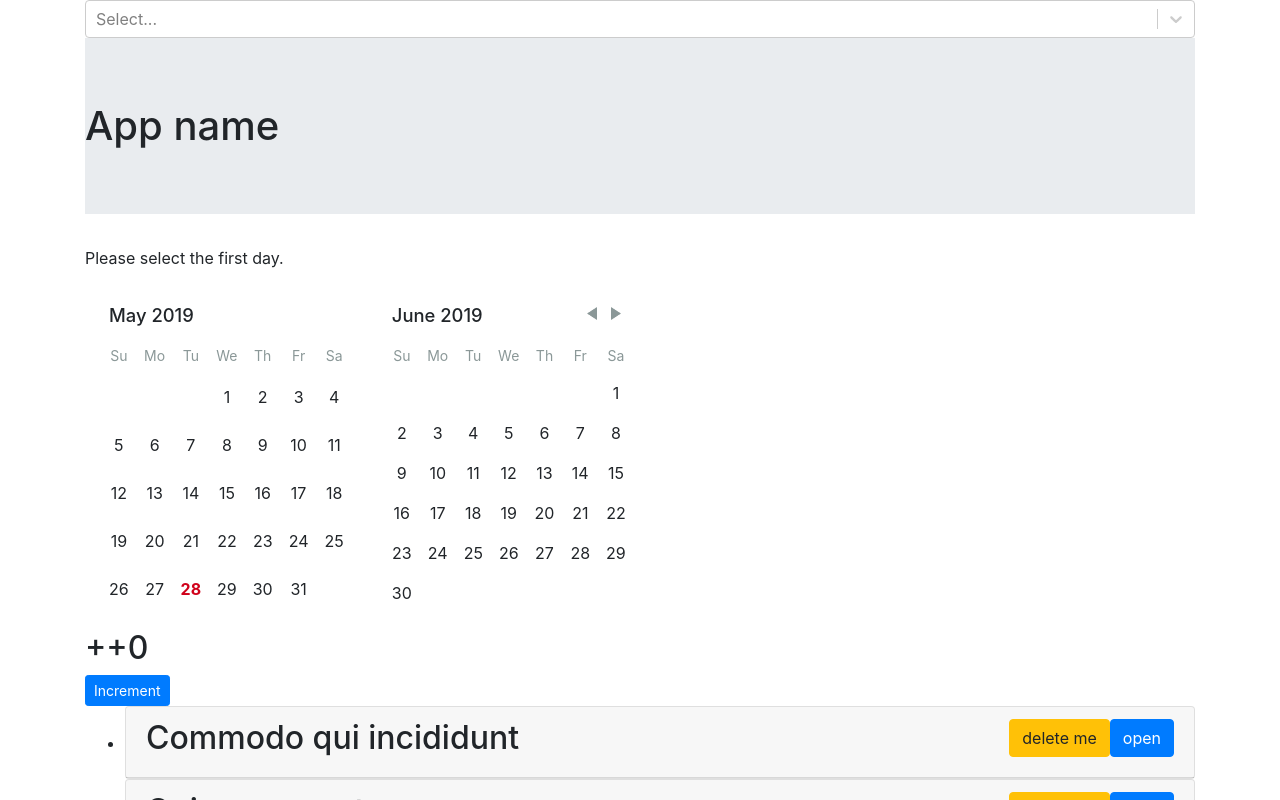
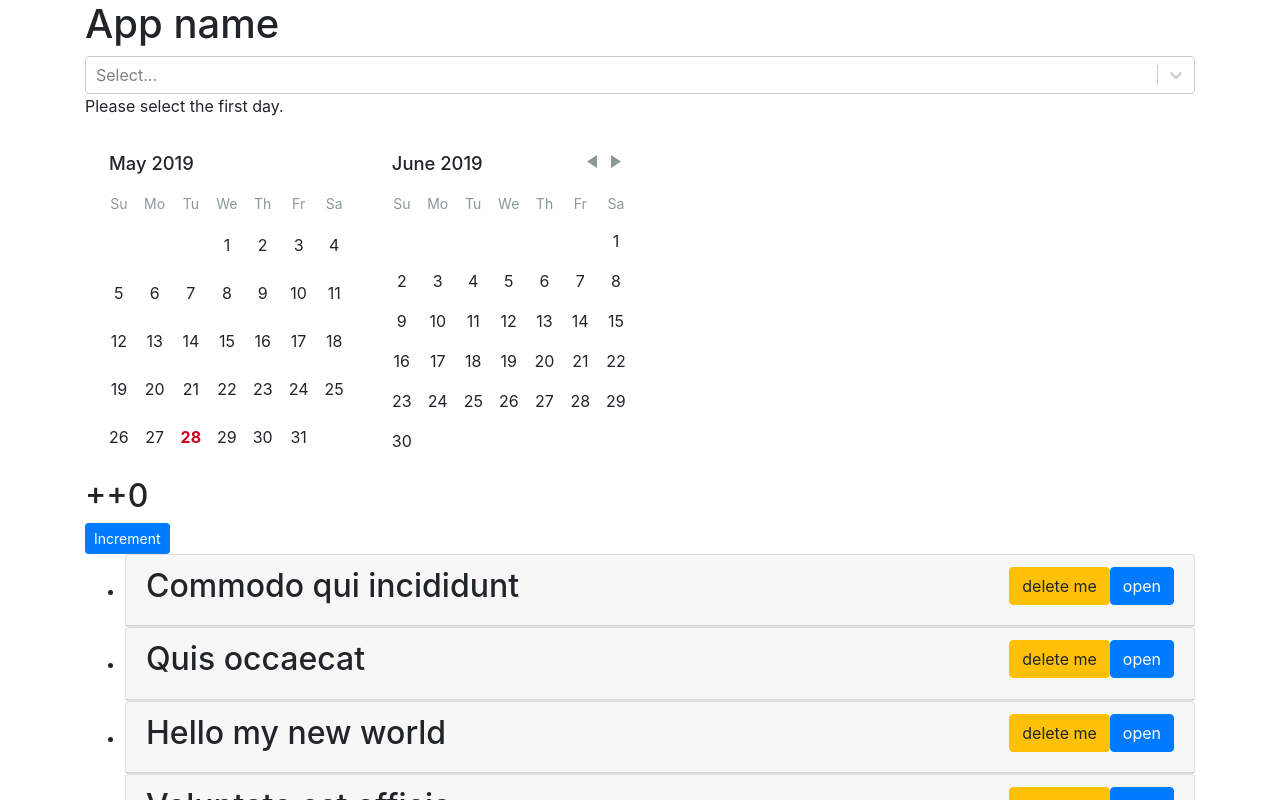
Before and after one commit to KirillChekalin/react, a React (Create React App) app: page / in a window 1280 px wide. Shown: the top 800 px of the page. Built offline with nearby package versions, Linux system fonts and the light colour scheme; the HTML template or start-up script is replaced by a standard one.

Commit message:
filters state are in redux store

```diff
--- a/src/AC/index.js
+++ b/src/AC/index.js
@@ -1,4 +1,4 @@
-import {DELETE_ARTICLE, INCREMENT} from '../constans';
+import {DELETE_ARTICLE, INCREMENT, FILTER_ARTICLE, CHANGE_SELECTION} from '../constans';
 
 export function increment() {
   return {
@@ -12,3 +12,11 @@ export function deleteArticle(id) {
     payload: {id}
   };
 };
+
+export function changeSelection(selected) {
+  // console.log(selected);
+  return {
+    type: CHANGE_SELECTION,
+    payload: {selected}
+  };
+}
--- a/src/components/App.js
+++ b/src/components/App.js
@@ -3,35 +3,24 @@ import React,{Component} from 'react'
 import ArticleList from './ArticleList'
 import {articles} from './fixtures'
 import 'bootstrap/dist/css/bootstrap.css'
-import Select from 'react-select'
 
-import DayPicker from './dayPicker/DayPicker';
 import Counter from './Counter';
+import Filters from './Filters';
 
 class App extends Component {
-  state = {
-    selection: null
-  }
+
   render() {
-    const options = articles.map(article => ({
-      label: article.title,
-      value: article.id
-    }))
+
     return (
       <div className="container">
-        <Select isMulti options = {options} value = {this.state.selection} onChange = {this.changeSelection}/>
-        <h1 className='jumbotron jumbotron-fluid'>App name</h1>
-        <DayPicker />
+        <h1 className=''>App name</h1>
+        <Filters />
         <Counter />
         <ArticleList/>
       </div>
       )
     }
-  changeSelection = selection => {
-    this.setState({
-      selection: selection
-    })
-  }
+
 }
 
 
--- /dev/null
+++ b/src/components/Filters/DateRange.js
@@ -0,0 +1,19 @@
+import React,{Component} from 'react'
+
+// import Select from 'react-select';
+import DayPicker from '../dayPicker/DayPicker';
+
+// import {connect} from 'react-redux';
+// import {filterArticle} from '../../AC'
+
+
+class DateRange extends Component{
+
+  render() {
+    return (
+      <DayPicker />
+    );
+  }
+}
+
+export default DateRange;
--- /dev/null
+++ b/src/components/Filters/Select.js
@@ -0,0 +1,54 @@
+import React,{Component} from 'react'
+import PropTypes from 'prop-types'
+
+import Select from 'react-select';
+
+import {connect} from 'react-redux';
+import {changeSelection} from '../../AC'
+
+class SelectFilter extends Component {
+  static propTypes = {
+    articles: PropTypes.array.isRequired
+  };
+  // стэйт можно и не ставить, но придется чтото делать с свойством value компонента select, ато иначе выдается ошибка unique key
+
+  state = {
+    selectedOptions: null,
+  }
+
+  handleChange = selected => {
+
+    this.setState({
+      selectedOptions: selected
+    })
+    if (!selected)  return ;
+
+    return this.props.changeSelection(selected.map(option => option.value))
+  };
+
+  render() {
+
+
+    const {articles, selected} = this.props;
+    const options = articles.map(article => ({
+      label: article.title,
+      value: article.id
+    }))
+    const {selectedOptions} = this.state;
+
+    return (
+      <Select
+        isMulti
+        options = {options}
+        onChange = {this.handleChange}
+        value = {selectedOptions}
+      />
+    );
+  }
+
+}
+
+export default connect(state => ({
+  selected: state.filters.selected,
+  articles: state.articles
+}), {changeSelection})(SelectFilter);
--- /dev/null
+++ b/src/components/Filters/index.js
@@ -0,0 +1,34 @@
+import React,{Component} from 'react'
+//
+// import Select from 'react-select';
+// import DayPicker from '../dayPicker/DayPicker';
+//
+// import {connect} from 'react-redux';
+// import {filterArticle} from '../../AC'
+
+import SelectFilter from './Select';
+import DateRange from './DateRange'
+
+class Filters extends Component {
+
+  render() {
+    return (
+      <div>
+        <SelectFilter />
+        <DateRange />
+      </div>
+    );
+  }
+
+
+
+  /***************************************/
+
+
+}
+
+export default Filters;
+
+// export default connect(state => ({
+//   articles: state
+// }), {filterArticle})(Filters);
--- a/src/components/dayPicker/DayPicker.js
+++ b/src/components/dayPicker/DayPicker.js
@@ -2,6 +2,8 @@ import React,{Component} from 'react'
 import DayPicker, {DateUtils} from 'react-day-picker';
 import 'react-day-picker/lib/style.css'
 import './style.css'
+// import {connect} from 'react-redux'
+// import {filterArticle} from '../../AC'
 
 class Calendar extends Component {
   static defaultProps = {
--- a/src/constans.js
+++ b/src/constans.js
@@ -1,3 +1,9 @@
 export const DELETE_ARTICLE = 'DELETE_ARTICLE';
 
 export const INCREMENT = 'INCREMENT';
+
+export const FILTER_ARTICLE = 'FILTER_ARTICLE';
+
+export const CHANGE_DATE_RANGE = 'CHANGE_DATE_RANGE';
+
+export const CHANGE_SELECTION = 'CHANGE_SELECTION';
--- a/src/reducer/articles.js
+++ b/src/reducer/articles.js
@@ -1,5 +1,6 @@
 import {articles as defaultArticles} from '../components/fixtures.js'
-import {DELETE_ARTICLE} from '../constans'
+import {DELETE_ARTICLE, FILTER_ARTICLE} from '../constans'
+
 
 export default (articleState = defaultArticles, action) => {
   const {type, payload} = action;
--- /dev/null
+++ b/src/reducer/filters.js
@@ -0,0 +1,30 @@
+import {CHANGE_DATE_RANGE, CHANGE_SELECTION, DELETE_ARTICLE} from '../constans';
+
+const defaultFilters = {
+  selected: [],
+  dateRange: {
+    from: null,
+    to: null
+  }
+};
+
+export default (filters = defaultFilters, action) => {
+  // console.log(filters, action);
+
+  const {type, payload} = action;
+  // console.log(action.payload);
+
+
+  switch (type) {
+    case CHANGE_DATE_RANGE:
+      return {...filters, dateRange: payload.dateRange};
+
+    case CHANGE_SELECTION:
+      return {...filters, selected: payload.selected};
+
+    case DELETE_ARTICLE:
+      return {...filters, selected: filters.selected.filter(id => id !== payload.id)};
+
+  }
+  return filters;
+}
--- /dev/null
+++ b/src/reducer/immutableArticles.js
@@ -0,0 +1,5 @@
+import {articles as defaultArticles} from '../components/fixtures.js'
+
+export default (immutableArticles = defaultArticles, action) => {
+  return immutableArticles;
+};
--- a/src/reducer/index.js
+++ b/src/reducer/index.js
@@ -1,8 +1,10 @@
 import {combineReducers} from 'redux'
 import counterReducer from './counter'
 import articles from './articles'
+import filters from './filters'
 
 export default combineReducers({
   count: counterReducer,
-  articles
+  articles,
+  filters
 });
```
